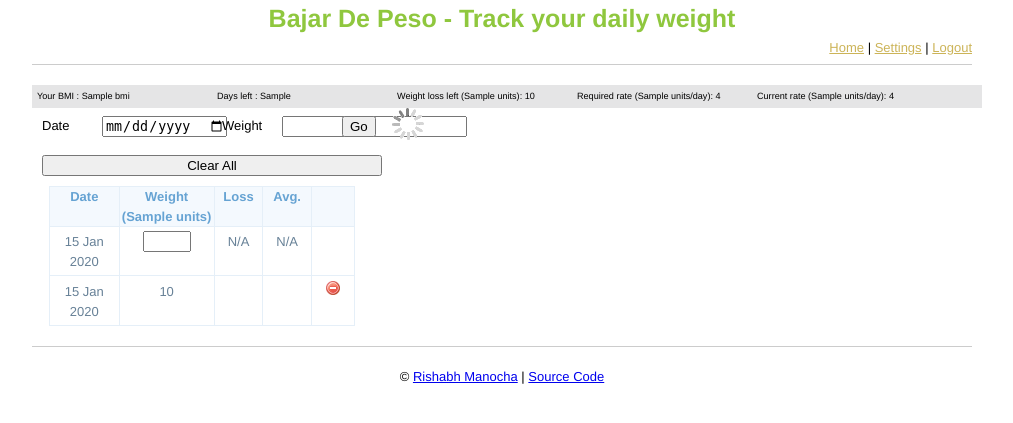
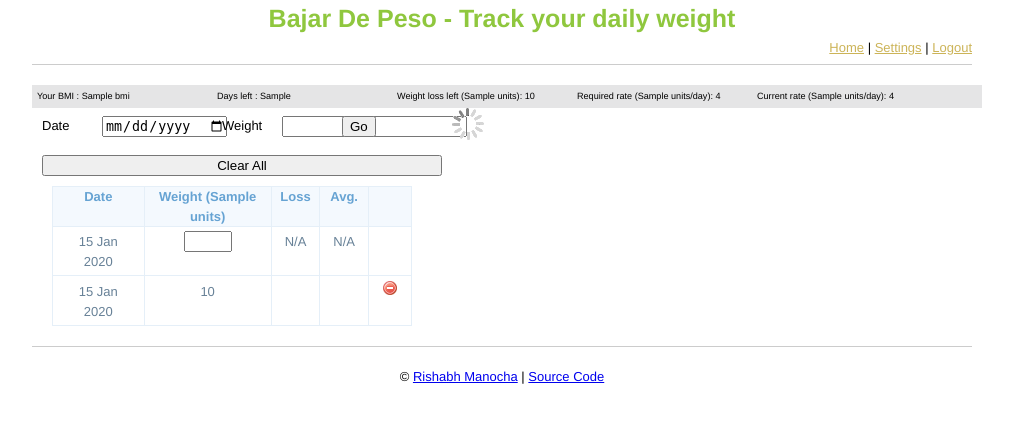
Before and after one commit to rmanocha/bajar-de-peso, a Django app: template templates/index.html in a window 1280 px wide. Shown: the top 423 px of the page, without its empty margins (138-1151 px from the left). Run offline with Django 3.2, Linux system fonts and the light colour scheme; the template is opened without the code that fills it: most values are stand-ins (such as "Sample title", 1, 10 or a date in 2020); form fields are guessed from the names that the template uses; some libraries are stand-ins or nearby versions.

Commit message:
Need more room for the table.

```diff
--- a/templates/index.html
+++ b/templates/index.html
@@ -10,17 +10,17 @@
     </div>
 {% endblock %}
 {% block content %}
-        <div class="grid_6">
-            <div class="grid_6 bot-margin top-margin-8">
+        <div class="grid_7">
+            <div class="grid_7 bot-margin top-margin-8">
                 <form method = "post" action = ".">
                     <div class="grid_1 alpha">{{ tracker_form.date.label }}</div>
                     <div class="grid_2">{{ tracker_form.date }}</div>
                     <div class="grid_1">{{ tracker_form.weight.label }}</div>
                     <div class="grid_1">{{ tracker_form.weight }}</div>
-                    <div class="grid_1 omega"><input type="submit" value="Go" /></div>
+                    <div class="grid_2 omega"><input type="submit" value="Go" /></div>
                 </form>
             </div>
-            <div class="grid_6 bot-margin top-margin-8">
+            <div class="grid_7 bot-margin top-margin-8">
 				<input type="button" style="width: 100%;" value="Clear All" id="clear-all" />
 			</div>
             <table width="100%" id="data-table">
@@ -55,7 +55,7 @@
                 </tbody>
             </table>
         </div>
-        <div class="grid_10">
+        <div class="grid_9">
             <div id="placeholder"><img src="/static/images/loading.gif" alt="Loading" /></div>
         </div>
         <div class="clear"></div>
```
